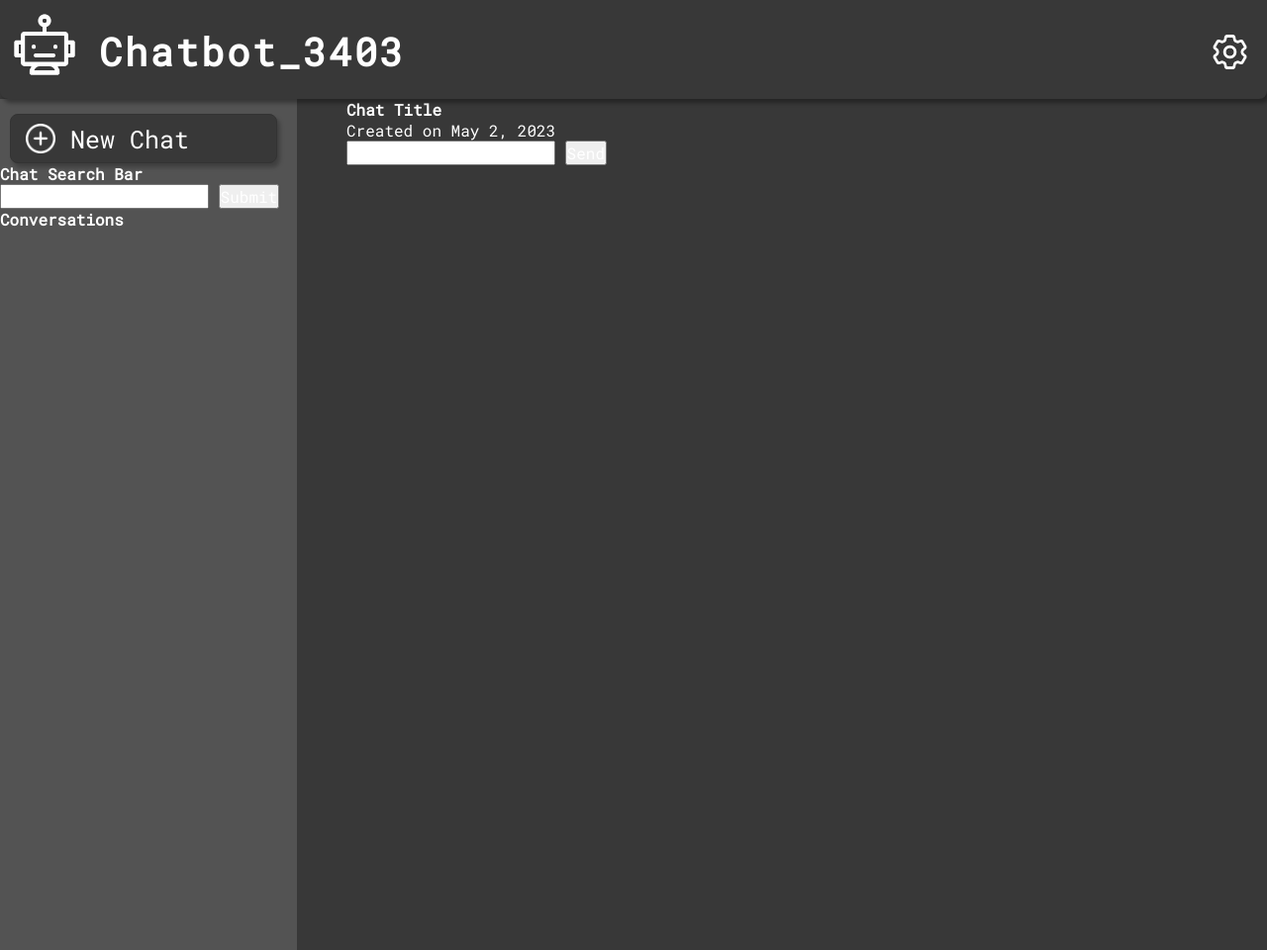
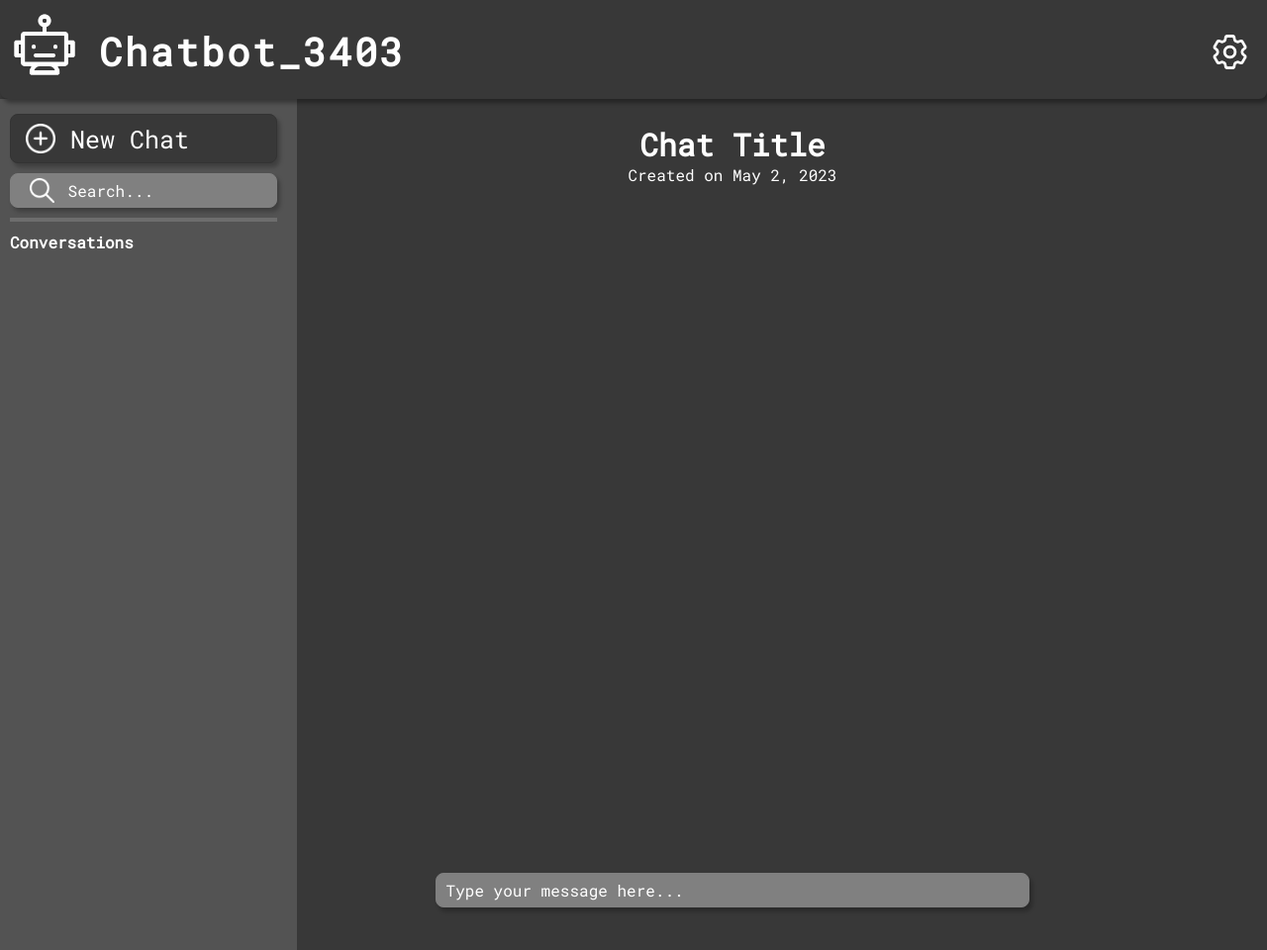
Before and after one commit to FearMyCode/chatbot, a Python web app: template flask/templates/chatbot.html in a window 1280 px wide. Shown: the whole page at 99% size. Run offline with Jinja, Linux system fonts and the light colour scheme; the template is opened without the code that fills it, so the values that code supplies are empty.

Commit message:
Almost finished CSS on main page

```diff
--- a/flask/static/css/chatbotfinal.css
+++ b/flask/static/css/chatbotfinal.css
@@ -115,7 +115,7 @@ body {
 /* ======== SIDEBAR ======== */
 /* TODO: I want to add a column flexbox for sidebar*/
 
-.chat-container .conversation-container {
+.chat-container {
   position: fixed;
   top: 100px;
   left: 0;
@@ -124,7 +124,7 @@ body {
   z-index: 2;
 }
 
-.chat-container .conversation-container .conversation-panel {
+.chat-container .conversation-panel {
   position: fixed;
   top: 100px;
   left: 0;
@@ -134,7 +134,7 @@ body {
   overflow-y: auto;
 }
 
-.chat-container .conversation-container .conversation-panel #new-chat-button {
+.chat-container .conversation-panel #new-chat-button {
   box-sizing: border-box;
   background: #383838;
   border: 1px solid #333333;
@@ -149,23 +149,49 @@ body {
   justify-content: left;
 }
 
-.chat-container
-  .conversation-container
-  .conversation-panel
-  #new-chat-button
-  img {
+.chat-container .conversation-panel #new-chat-button img {
   position: relative;
   left: 15px;
 }
 
-.chat-container
-  .conversation-container
-  .conversation-panel
-  #new-chat-button
-  span {
+.chat-container .conversation-panel #new-chat-button span {
   position: relative;
   left: 30px;
   font-size: 25px;
+}
+
+.chat-container .conversation-panel .search-bar .searchBar {
+  background: var(--searchbar-color);
+  border: 1px solid var(--searchbar-color);
+  box-shadow: 3px 4px 4px rgba(0, 0, 0, 0.25);
+  border-radius: 8px;
+  position: relative;
+  margin: 10px 10px 0 10px;
+  width: 270px;
+  height: 35px;
+}
+
+.chat-container .conversation-panel .search-bar .searchSubmit {
+  position: absolute;
+  left: 30px;
+  top: 80px;
+  width: 25px;
+  height: 25px;
+}
+
+.chat-container hr {
+  position: relative;
+  top: 10px;
+  left: 10px;
+  width: 270px;
+  border: 2px solid rgba(255, 255, 255, 0.15);
+  color: var(--text-color);
+}
+
+.chat-container .conversation-panel .conversation-list {
+  position: relative;
+  top: 20px;
+  left: 10px;
 }
 
 /* ======== CHAT BOX ======== */
@@ -174,8 +200,51 @@ body {
   position: fixed;
   top: 100px;
   left: 350px;
-  height: calc(100vh - 175px);
-  width: calc(100vw - 350px);
+  height: 100vh;
+  width: calc(100vw - 500px);
   z-index: 1;
   overflow-y: scroll;
+  text-align: center;
 }
+
+.main-content .chat-title-bar {
+  position: relative;
+  top: 25px;
+}
+
+.main-content .chat-title-bar .chat-title h2 {
+  font-size: 31.25px;
+  font-weight: 700;
+  color: var(--text-color);
+}
+
+.main-content .chat-title-bar .chat-title p {
+  font-size: 16px;
+}
+
+.main-content .chat-content .chat-history {
+  top: 100px;
+  left: 100px;
+}
+
+.main-content .chat-content .user-input {
+  position: relative;
+  top: 75vh;
+  height: 100px;
+}
+
+.main-content .chat-content .user-input #message-input {
+  width: 600px;
+  height: 35px;
+  background: var(--searchbar-color);
+  border: 1px solid var(--searchbar-color);
+  box-shadow: 3px 4px 4px rgba(0, 0, 0, 0.25);
+  border-radius: 8px;
+}
+
+.main-content .chat-content .user-input #send-button {
+  position: absolute;
+  left: 970px;
+  bottom: 65px;
+  background: none;
+}
--- a/flask/templates/chatbot.html
+++ b/flask/templates/chatbot.html
@@ -31,7 +31,6 @@
 
     <!-- TODO: Try using NAV and MAIN and HEADER -->
     <div class="chat-container">
-      <div class="conversation-container">
       <div class="conversation-panel">
         <button id="new-chat-button">
           <img
@@ -44,19 +43,25 @@
         </button>
         <div class="search-bar">
           <form>
-              <h3 class="header-text">Chat Search Bar</h3>
             <input
               class="searchBar"
               type="text"
-                placeholder="Search for content..."
+              placeholder="      Search..."
             />
-              <input class="searchSubmit" type="submit" />
+            <input
+              class="searchSubmit"
+              type="image"
+              src="../static/assets/search.png"
+              alt="search"
+              width="20px"
+              height="20px"
+            />
           </form>
         </div>
+        <hr />
         <div class="conversation-list">
           <h3>Conversations</h3>
           <ul id="conversation-list" class="list-group"></ul>
-          </div>
         </div>
       </div>
       <div class="main-content">
@@ -72,9 +77,16 @@
             <input
               type="text"
               id="message-input"
-              placeholder="Type your message here..."
+              placeholder=" Type your message here..."
             />
-            <button id="send-button">Send</button>
+            <button id="send-button">
+              <img
+                src="../static/assets/send.png"
+                width="25px"
+                height="25px"
+                alt="send message"
+              />
+            </button>
           </div>
         </div>
       </div>
```
Lines whose indentation alone changed are shown as unchanged.
